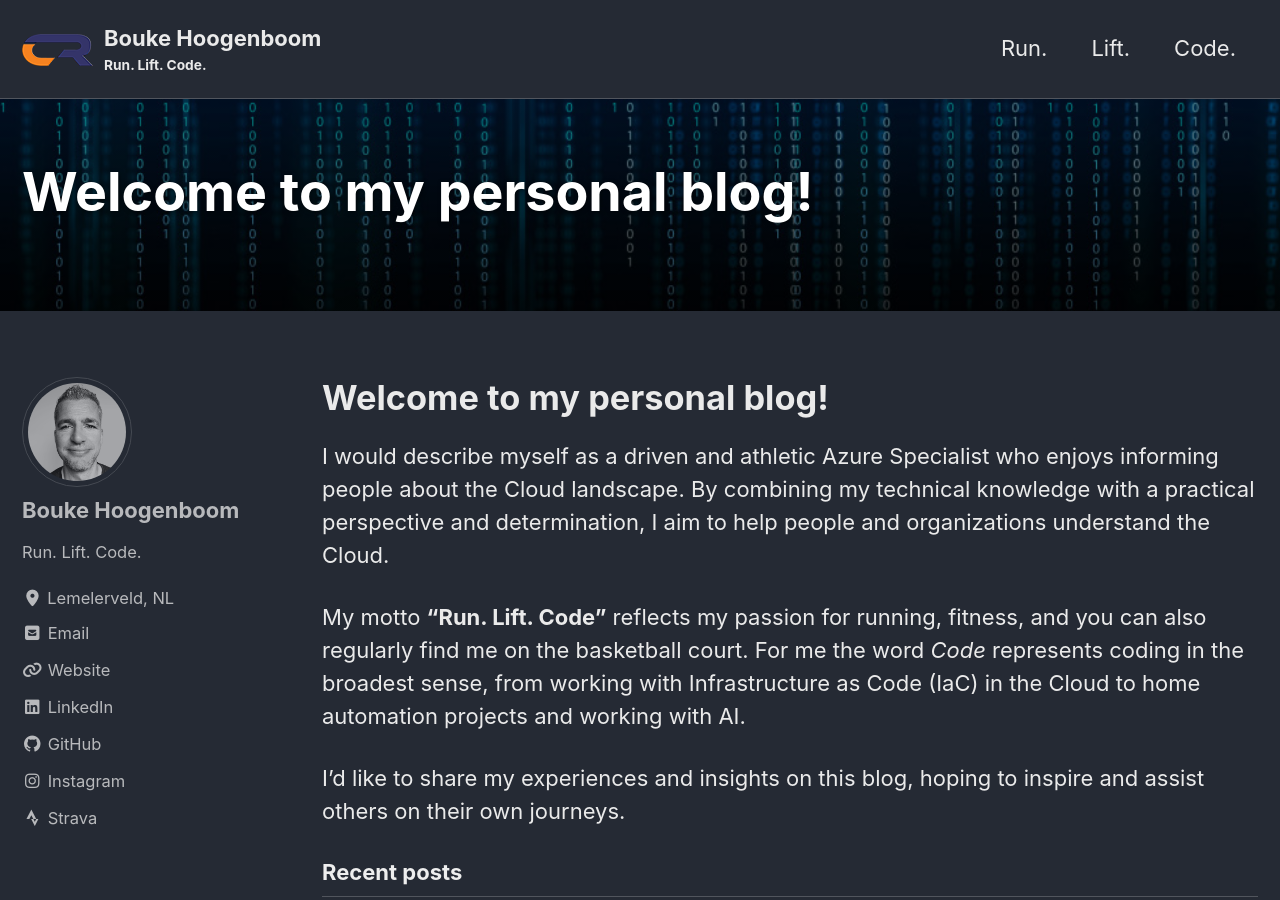
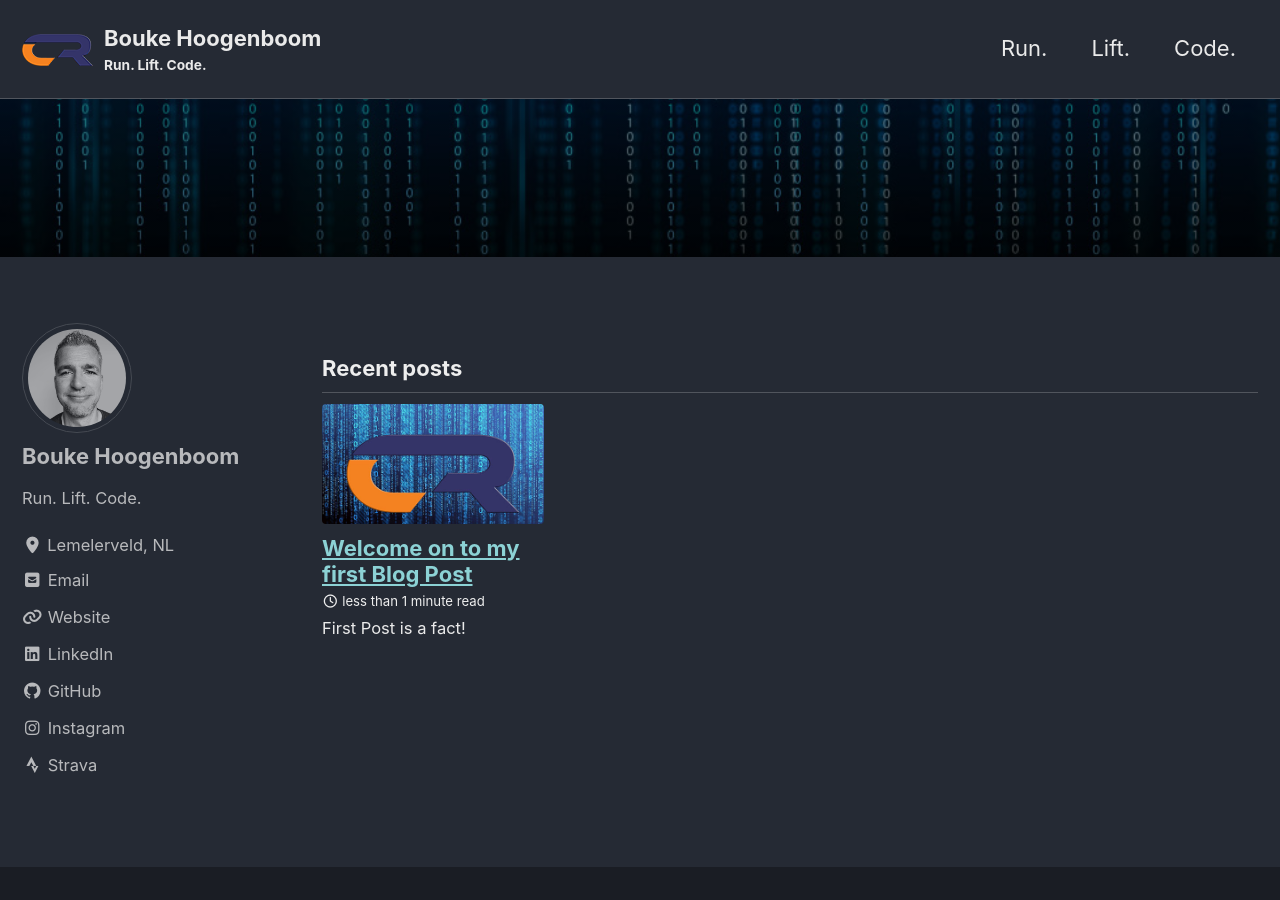
Before and after one commit to bhoogenboom/BoukeHoogenboom, a Jekyll site: the page built from index.md, in a window 1280 px wide and 900 px high. Built offline with Jekyll 4.4.1, drawn with Linux system fonts in a browser that asks for light colours; cached includes are drawn as plain includes; our own code applies the rules of GitHub Pages for plain Markdown files.

Commit message:
rearanged stuff

```diff
--- a/index.md
+++ b/index.md
@@ -2,13 +2,3 @@
 layout: home
 author_profile: true
 ---
-
-# Welcome to my personal blog!
-
-I would describe myself as a driven and athletic Azure Specialist who enjoys informing people about the Cloud landscape.
-By combining my technical knowledge with a practical perspective and determination, I aim to help people and organizations understand the Cloud.
-
-My motto **“Run. Lift. Code”** reflects my passion for running, fitness, and you can also regularly find me on the basketball court.
-For me the word *Code* represents coding in the broadest sense, from working with Infrastructure as Code (IaC) in the Cloud to home automation projects and working with AI.
-
-I'd like to share my experiences and insights on this blog, hoping to inspire and assist others on their own journeys.
```
Also changed, not shown: _posts/fitst-blog.md (added, +21 -0 lines), _posts/2025-08-20-welkom-op-mijn-blog.txt (renamed from _posts/2025-08-20-welkom-op-mijn-blog.md).
